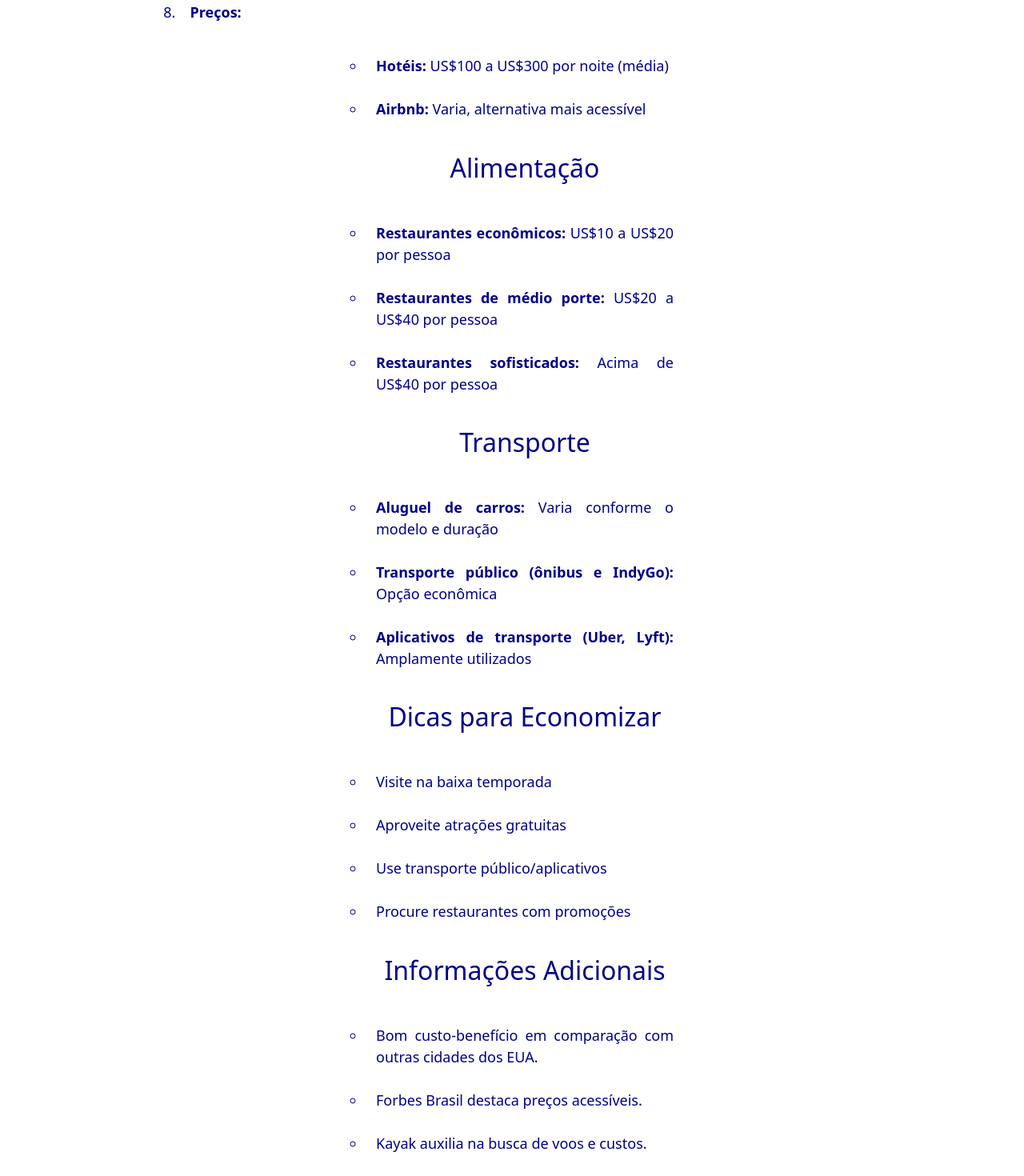
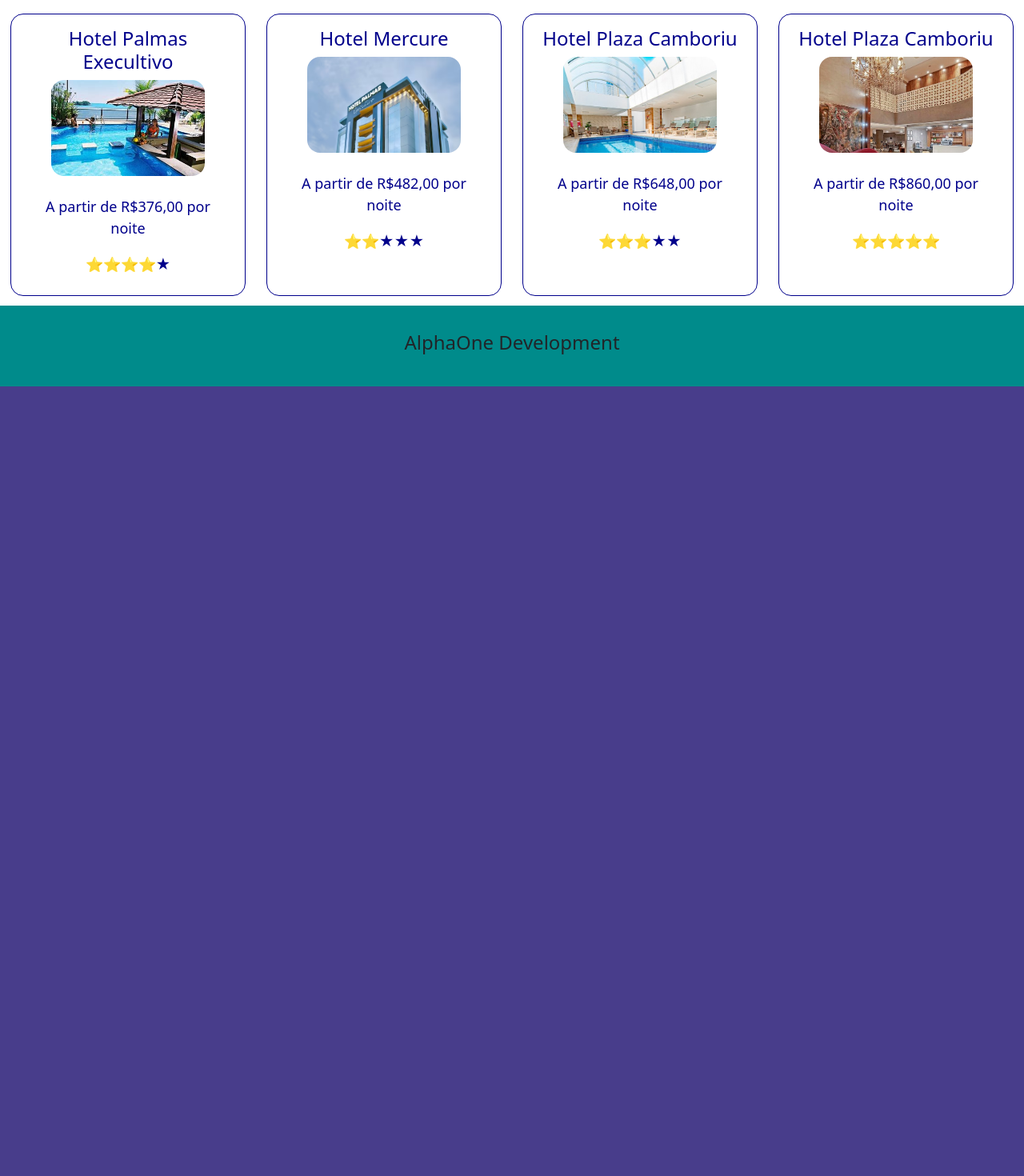
Before and after one commit to Alfa-One-Development/ViagemNet, a React (Vite) app in the folder siteviagem/: page /indianapolis in a window 1280 px wide. Shown: the part 2240-3710 px from the top of the page at 80% size. After the commit the page ends 2723 px from the top, so only its background shows below. Built offline with nearby package versions, Linux system fonts and the light colour scheme.

Commit message:
V12345678

```diff
--- a/siteviagem/src/App.jsx
+++ b/siteviagem/src/App.jsx
@@ -1,6 +1,7 @@
 import { BrowserRouter, Routes, Route } from 'react-router-dom';
 import Home from './pages/Home';
 import BalnearioPage from './pages/Balneario';
+import LisboaPage from './pages/Lisboa';
 import IndianapolisPage from './pages/Indianapolis';
 import LuandaPage from './pages/Luanda';
 import './App.css'
@@ -13,6 +14,7 @@
         <Routes>
           <Route path="/" element={<Home />} />
           <Route path="/balneario" element={<BalnearioPage />} />
+          <Route path="/lisboa" element={<LisboaPage />} />
           <Route path="/indianapolis" element={<IndianapolisPage />} />
           <Route path="/luanda" element={<LuandaPage />} />
         </Routes>
--- a/siteviagem/src/pages/Indianapolis.jsx
+++ b/siteviagem/src/pages/Indianapolis.jsx
@@ -1,8 +1,12 @@
 import Header from "../components/Header";
 import Footer from "../components/Footer";
-import Cards from "../components/Cards";
+import Indianapolis from "../assets/Viagem3.jpg";
 
-import Indianapolis from "../assets/Viagem3.jpg";
+import Hotel from "../components/Hotel";
+import Hotel1 from "../assets/hoteis1.jpg"
+import Hotel2 from "../assets/hoteis2.jpg"
+import Hotel3 from "../assets/hoteis3.jpg"
+import Hotel4 from "../assets/hoteis4.jpg"
 
 import "../styles/Page.css";
 import "bootstrap/dist/css/bootstrap.min.css";
@@ -36,7 +40,7 @@
             relacionada ao automobilismo
           </li>
           <li>
-            <strong>Monument Circle </strong>
+            <strong>Monument Circle: </strong>
             Conheça o Soldiers and Sailors Monument, um marco icônico no coração
             da cidade. Suba até o topo para uma vista panorâmica de Indianápolis
           </li>
@@ -49,7 +53,7 @@
           </li>
 
           <li>
-            <strong>Indianapolis Museum of Art (Newfields) </strong>
+            <strong>Indianapolis Museum of Art (Newfields): </strong>
             Explore uma das maiores e mais antigas instituições de arte do país.
             O complexo também inclui jardins belíssimos e uma propriedade
             histórica.
@@ -87,69 +91,34 @@
             bicicletas. Caminhar é uma opção viável em áreas como o centro e
             Broad Ripple, que são mais compactas e pedestrian-friendly.
           </li>
-          <li>
-            <strong>Preços: </strong>
-            <ul>
-              <li>
-                <strong>Hotéis:</strong> US$100 a US$300 por noite (média)
-              </li>
-              <li>
-                <strong>Airbnb:</strong> Varia, alternativa mais acessível
-              </li>
-            </ul>
-
-            <h2>Alimentação</h2>
-            <ul>
-              <li>
-                <strong>Restaurantes econômicos:</strong> US$10 a US$20 por
-                pessoa
-              </li>
-              <li>
-                <strong>Restaurantes de médio porte:</strong> US$20 a US$40 por
-                pessoa
-              </li>
-              <li>
-                <strong>Restaurantes sofisticados:</strong> Acima de US$40 por
-                pessoa
-              </li>
-            </ul>
-
-            <h2>Transporte</h2>
-            <ul>
-              <li>
-                <strong>Aluguel de carros:</strong> Varia conforme o modelo e
-                duração
-              </li>
-              <li>
-                <strong>Transporte público (ônibus e IndyGo):</strong> Opção
-                econômica
-              </li>
-              <li>
-                <strong>Aplicativos de transporte (Uber, Lyft):</strong>{" "}
-                Amplamente utilizados
-              </li>
-            </ul>
-
-            <h2>Dicas para Economizar</h2>
-            <ul>
-              <li>Visite na baixa temporada</li>
-              <li>Aproveite atrações gratuitas</li>
-              <li>Use transporte público/aplicativos</li>
-              <li>Procure restaurantes com promoções</li>
-            </ul>
-
-            <h2>Informações Adicionais</h2>
-            <ul>
-              <li>
-                Bom custo-benefício em comparação com outras cidades dos EUA.
-              </li>
-              <li>Forbes Brasil destaca preços acessíveis.</li>
-              <li>Kayak auxilia na busca de voos e custos.</li>
-            </ul>
-          </li>
         </ol>
 
-        <p></p>
+        <article className="HoteisCards">
+          <Hotel
+            nome="Hotel Palmas Execultivo"
+            image={Hotel1}
+            hobby="A partir de R$376,00 por noite"
+            avaliacao="⭐⭐⭐⭐★"
+          ></Hotel>
+          <Hotel
+            nome="Hotel Mercure"
+            image={Hotel2}
+            hobby="A partir de R$482,00 por noite"
+            avaliacao="⭐⭐★★★"
+          ></Hotel>
+          <Hotel
+            nome="Hotel Plaza Camboriu"
+            image={Hotel3}
+            hobby="A partir de R$648,00 por noite"
+            avaliacao="⭐⭐⭐★★"
+          ></Hotel>
+          <Hotel
+            nome="Hotel Plaza Camboriu"
+            image={Hotel4}
+            hobby="A partir de R$860,00 por noite"
+            avaliacao="⭐⭐⭐⭐⭐"
+          ></Hotel>
+        </article>
       </section>
 
       <Footer />
--- a/siteviagem/src/pages/Lisboa.jsx
+++ b/siteviagem/src/pages/Lisboa.jsx
@@ -0,0 +1,97 @@
+import Header from "../components/Header";
+import Footer from "../components/Footer";
+import Lisboa from "../assets/Viagem1.webp"
+
+
+import Hotel from "../components/Hotel";
+import Hotel1 from "../assets/hoteis1.jpg"
+import Hotel2 from "../assets/hoteis2.jpg"
+import Hotel3 from "../assets/hoteis3.jpg"
+import Hotel4 from "../assets/hoteis4.jpg"
+
+import "../styles/Page.css";
+import "bootstrap/dist/css/bootstrap.min.css";
+
+function LisboaPage() {
+  return (
+    <>
+      <Header />
+
+      <section className="Page">
+      <img src={Lisboa} />
+<h1>Lisboa</h1>
+<p className="SubTitle">
+  Lisboa é a capital e a maior cidade de Portugal, localizada na região
+  Oeste do país, às margens do Rio Tejo. Conhecida pela sua rica história,
+  cultura vibrante e arquitetura única, Lisboa é um destino turístico popular.
+  A cidade tem sido um importante centro comercial, cultural e histórico,
+  sendo também um ponto de encontro entre culturas europeias, africanas e
+  brasileiras. Lisboa é famosa pelas suas colinas, ruas estreitas e miradouros
+  com vistas deslumbrantes da cidade e do rio.
+</p>
+
+<h4>O que fazer em Lisboa:</h4>
+
+<ol>
+  <li>
+    <strong> Torre de Belém: </strong>
+    Visite a icônica Torre de Belém, um símbolo histórico de Lisboa. Construída no século XVI, esta fortaleza foi originalmente projetada para defender a cidade e é agora um dos monumentos mais emblemáticos de Portugal. Não deixe de visitar o Mosteiro dos Jerónimos nas proximidades, um exemplo impressionante de arquitetura manuelina.
+  </li>
+  <li>
+    <strong>Monumento aos Descobrimentos: </strong>
+    Localizado à beira do Rio Tejo, o Monumento aos Descobrimentos celebra os navegadores portugueses que exploraram o mundo durante a Era dos Descobrimentos. Suba até o topo para uma vista panorâmica de Lisboa e do rio.
+  </li>
+  <li>
+    <strong> Baixa e Chiado: </strong>
+    Explore os bairros históricos de Baixa e Chiado, que são o coração comercial e cultural de Lisboa. A Baixa é famosa pelas suas largas avenidas e praças, enquanto Chiado é o local ideal para lojas de luxo, cafés históricos e teatros.
+  </li>
+  <li>
+    <strong> Museu Nacional de Arte Antiga: </strong>
+    Mergulhe na história da arte portuguesa e europeia no Museu Nacional de Arte Antiga, que alberga uma vasta coleção de obras-primas, incluindo pinturas, esculturas e artes decorativas, de artistas como Bosch, Dürer e Zurbarán.
+  </li>
+  <li>
+    <strong>Gastronomia e Restaurantes: </strong>
+    Lisboa tem uma cena gastronômica rica, com destaque para pratos tradicionais como bacalhau à brás, pastéis de nata e o famoso ginjinha. Os mercados, como o Mercado da Ribeira (Time Out Market), oferecem uma mistura de sabores locais e internacionais. Não perca os restaurantes de peixe e frutos do mar, como o Cervejaria Ramiro e o Sea Me.
+  </li>
+  <li>
+    <strong>Vida Noturna: </strong>A vida noturna em Lisboa é animada e variada, com opções para todos os gostos. Bairros como o Bairro Alto, Cais do Sodré e LX Factory são famosos pelos seus bares, discotecas e casas de fado. O Rio Tejo também oferece opções de bares flutuantes e embarcações para quem quer curtir a vista à noite.
+  </li>
+  <li>
+    <strong>Transportes: </strong>Lisboa tem um excelente sistema de transporte público, incluindo uma extensa rede de ônibus, trens, metrô e elétricos (o famoso "bonde"). O sistema de metrô é eficiente e conecta vários pontos importantes da cidade. Para quem gosta de explorar a cidade de forma mais descontraída, o aluguel de bicicletas e scooters elétricas também é uma ótima opção.
+  </li>
+</ol>
+
+        <article className="HoteisCards">
+          <Hotel
+            nome="Hotel Palmas Execultivo"
+            image={Hotel1}
+            hobby="A partir de R$376,00 por noite"
+            avaliacao="⭐⭐⭐⭐★"
+          ></Hotel>
+          <Hotel
+            nome="Hotel Mercure"
+            image={Hotel2}
+            hobby="A partir de R$482,00 por noite"
+            avaliacao="⭐⭐★★★"
+          ></Hotel>
+          <Hotel
+            nome="Hotel Plaza Camboriu"
+            image={Hotel3}
+            hobby="A partir de R$648,00 por noite"
+            avaliacao="⭐⭐⭐★★"
+          ></Hotel>
+          <Hotel
+            nome="Hotel Plaza Camboriu"
+            image={Hotel4}
+            hobby="A partir de R$860,00 por noite"
+            avaliacao="⭐⭐⭐⭐⭐"
+          ></Hotel>
+        </article>
+      </section>
+
+      <Footer />
+    </>
+  );
+}
+
+export default LisboaPage;
```
